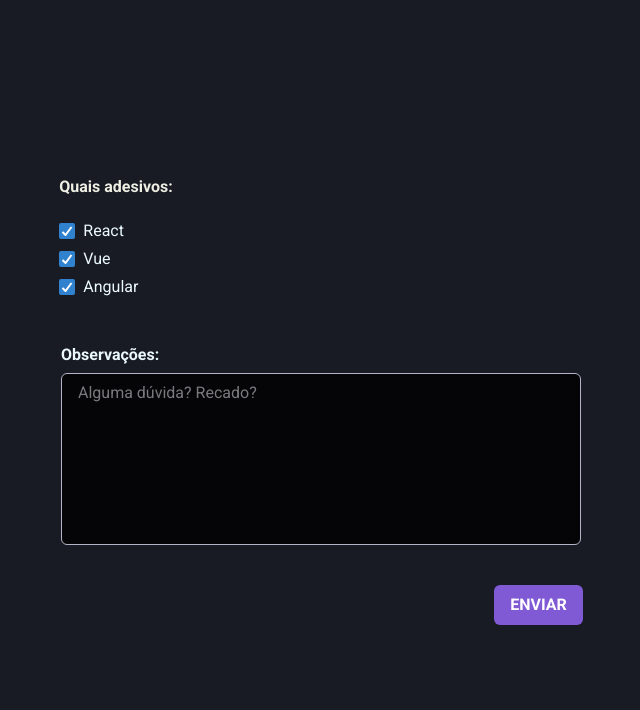
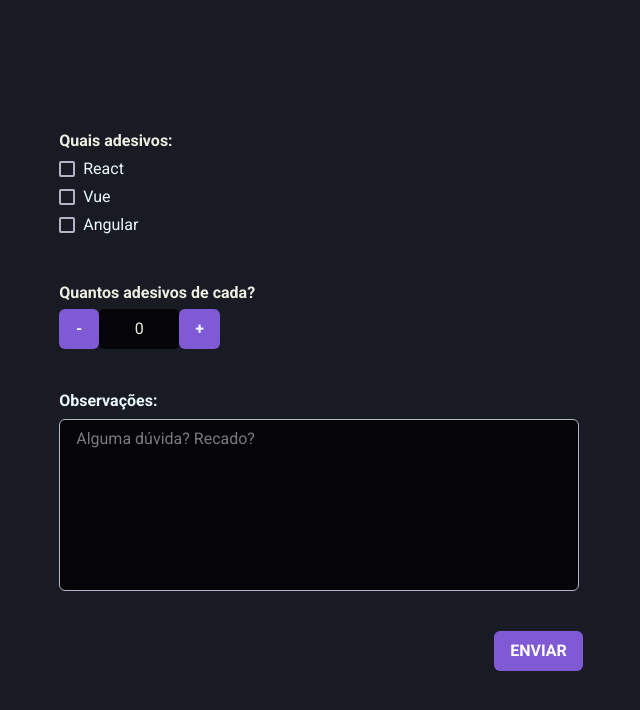
Before and after one commit to RaimundoJSoares/formularioadesivos, a Next.js app: page / in a window 1280 px wide. Shown: the top 710 px of the page, without its empty margins (319-959 px from the left). Built offline with nearby package versions, Linux system fonts and the light colour scheme.

Commit message:
colocando contadores

```diff
--- a/package.json
+++ b/package.json
@@ -19,6 +19,8 @@
   },
   "devDependencies": {
     "eslint": "8.11.0",
-    "eslint-config-next": "12.1.0"
+    "eslint-config-next": "12.1.0",
+    "file-loader": "^6.2.0",
+    "ttf-loader": "^1.0.2"
   }
 }
--- a/pages/index.jsx
+++ b/pages/index.jsx
@@ -1,18 +1,64 @@
-import { Checkbox, Flex } from "@chakra-ui/react";
+import { Checkbox, Flex, Heading, Input } from "@chakra-ui/react";
 import { Textarea } from "@chakra-ui/react";
-import { Button} from "@chakra-ui/react";
+import { Button } from "@chakra-ui/react";
+import { useState } from "react";
 
 export default function Home() {
+  const [counter, setCounter] = useState(0);
+
+  function aumentar() {
+    setCounter(counter + 1);
+  }
+
+  function subtrair() {
+    setCounter(counter - 1);
+    while (counter < 0) {
+      throw ErrorEvent;
+    }
+  }
   return (
-    <Flex h='100vh' w="100vw" justifyContent='center' alignItems='center' flexDir='column' >
-      <Flex flexDir='column' mr={410} >
-        <strong>Quais adesivos:   </strong>
-        <Checkbox mt={5} mb={1} defaultChecked color='blue.50' >React</Checkbox>
-        <Checkbox mb={1} defaultChecked color='blue.50' >Vue</Checkbox>
-        <Checkbox mb={1} defaultChecked color='blue.50' >Angular</Checkbox>
+    <Flex
+      h="100vh"
+      justifyContent="center"
+      alignItems="center"
+      flexDir="column"
+    >
+      <Flex flexDir="column">
+        <strong>Quais adesivos:</strong>
+        <Checkbox mt={1} mb={1} color="blue.50">
+          React
+        </Checkbox>
+        <Checkbox mb={1} color="blue.50">
+          Vue
+        </Checkbox>
+        <Checkbox mb={1} color="blue.50">
+          Angular
+        </Checkbox>
+
+        <Flex mb={1} mt={10}>
+          <strong>Quantos adesivos de cada?</strong>{" "}
         </Flex>
-
-      <Flex mt={10} flexDir='column' color='blue.50'>
+        <Flex>
+          <Button onClick={subtrair} color="blue.50" bg="purple.500">
+            -
+          </Button>
+          <Flex
+            bg="blackAlpha.800"
+            borderRadius="5"
+            w={20}
+            h={10}
+            color="white.900"
+            justify="center"
+            align="center"
+          >
+            {counter}
+          </Flex>
+          <Button color="blue.50" bg="purple.500" onClick={aumentar}>
+            {" "}
+            +
+          </Button>
+        </Flex>
+        <Flex mt={10} flexDir="column" color="blue.50">
           <strong>Observações:</strong>
           <Flex mt={1.5}>
             <Textarea
@@ -30,5 +76,6 @@ export default function Home() {
           <Button colorScheme="purple">ENVIAR</Button>
         </Flex>
       </Flex>
+    </Flex>
   );
 }
```
Also changed, not shown: 1 other file (tests, documents, lock files or other folders). Lines whose indentation alone changed are shown as unchanged.
